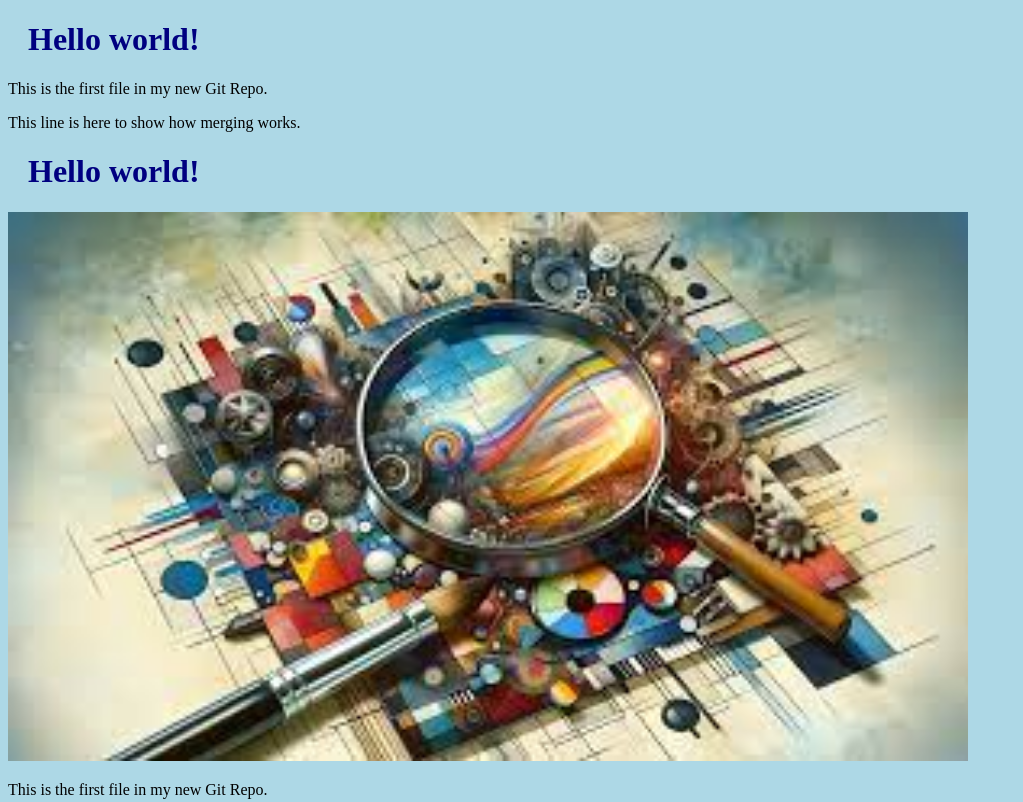
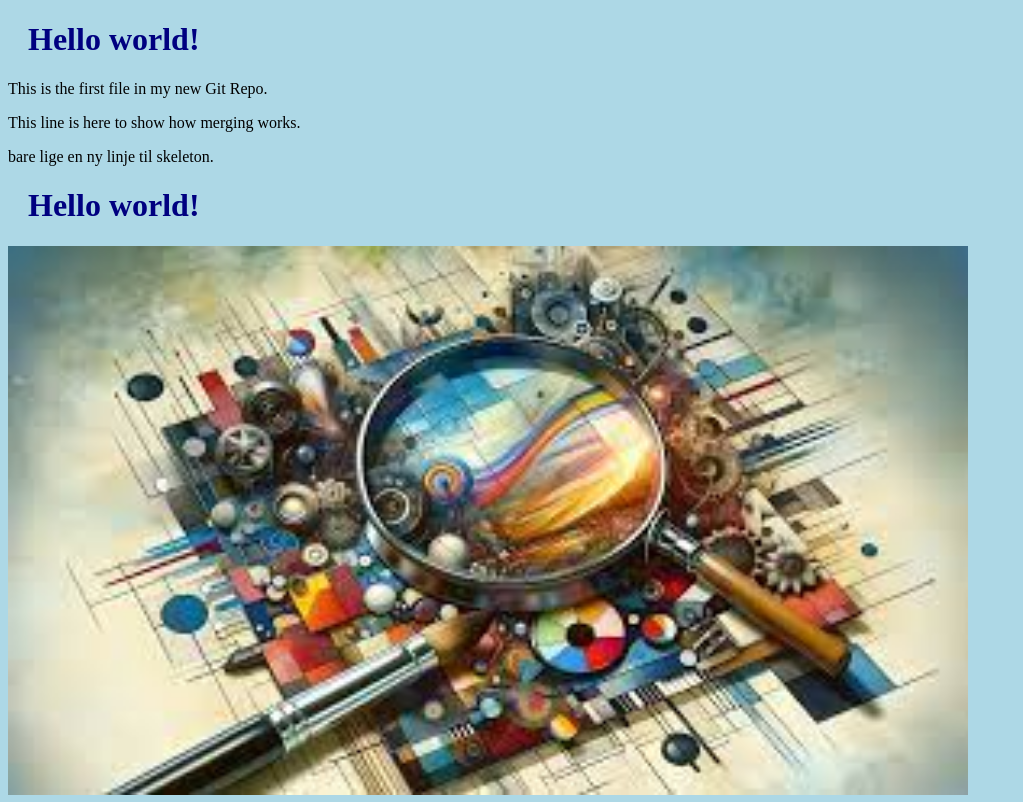
Before and after one commit to rasmusskriver/testtesttest, a plain HTML site: page index.html in a window 1280 px wide. Shown: the top 802 px of the page, without its empty margins (0-1023 px from the left). Drawn offline with Linux system fonts and the light colour scheme.

Commit message:
Update index.html

```diff
--- a/index.html
+++ b/index.html
@@ -9,6 +9,7 @@
         <h1>Hello world!</h1>
         <p>This is the first file in my new Git Repo.</p>
         <p>This line is here to show how merging works.</p>
+         <p>bare lige en ny linje til skeleton.</p>
         <h1>Hello world!</h1>
         <div><img src="img_hello_world.jpg" alt="Hello World from Space" style="width:100%;max-width:960px"></div>
         <p>This is the first file in my new Git Repo.</p>
```
